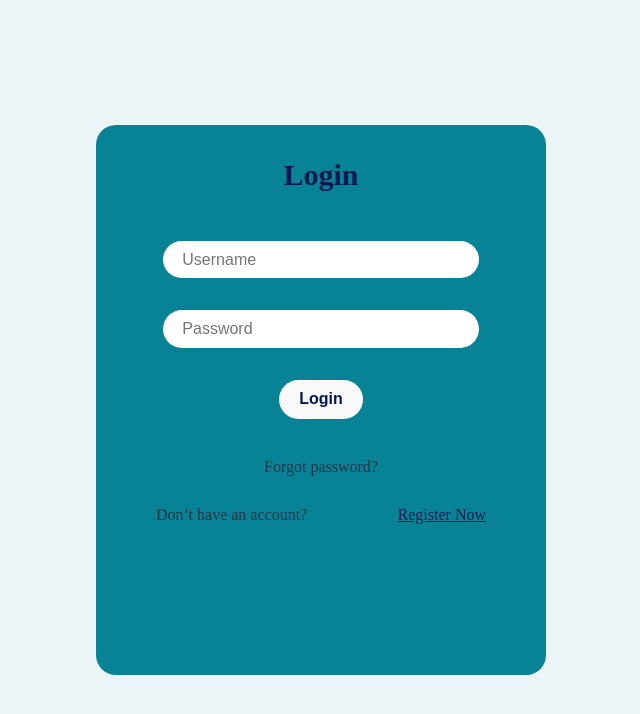
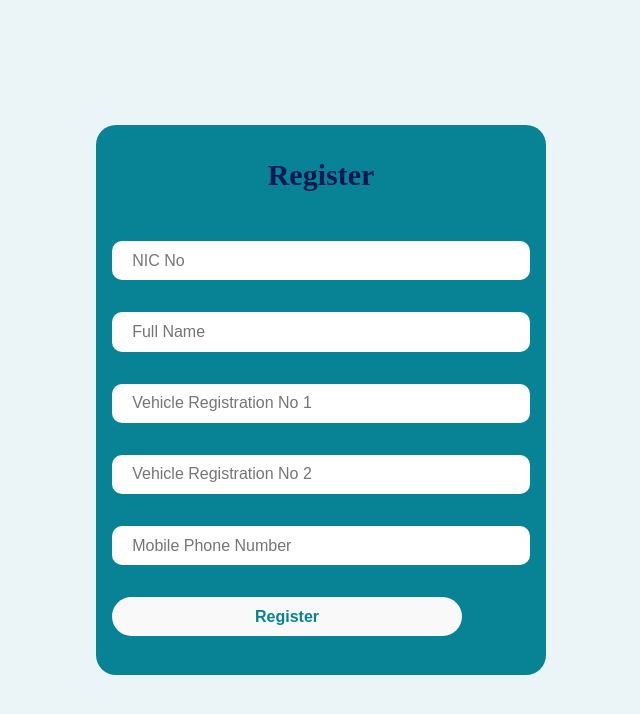
Before and after one commit to GayaniGunasekara/RideSync, a React (Vite) app in the folder ridesync-frontend/: page /registerVehicleOwner in a window 1280 px wide. Shown: the top 714 px of the page, without its empty margins (319-959 px from the left). Built offline with nearby package versions, Linux system fonts and the light colour scheme.

Commit message:
The registration pages for Workshop owner and vehicle owner are done

```diff
--- a/ridesync-frontend/src/App.jsx
+++ b/ridesync-frontend/src/App.jsx
@@ -1,23 +1,49 @@
 // App.jsx
+import { BrowserRouter as Router, Routes, Route, Navigate } from "react-router-dom";
+import { useState, useEffect } from "react";
 
-import { useState, useEffect } from "react";
+// Importing all pages
 import SplashScreen from "./pages/SplashScreen";
-import Home from "./pages/LoginPage";
+import LoginPage from "./pages/LoginPage";
 import RegisterSelection from "./pages/RegisterSelection";
+import RegisterVehicleOwner from "./pages/RegisterVehicleOwner";
+import RegisterWorkshopOwner from "./pages/RegisterWorkshopOwner";
 
 function App() {
-  // state: loading true = show splash screen
+  // State to control splash screen visibility
   const [loading, setLoading] = useState(true);
 
-  // useEffect runs once on mount
+  // useEffect → run once when App loads
   useEffect(() => {
-    // after 5 seconds, switch to Home
+    // Show splash screen for 5 seconds
     const timer = setTimeout(() => setLoading(false), 5000);
-    return () => clearTimeout(timer); // cleanup on unmount
+
+    // Cleanup timer on unmount
+    return () => clearTimeout(timer);
   }, []);
 
-  // conditional rendering
-  return loading ? <SplashScreen /> : <Home />;
+  // If still loading, show splash screen
+  if (loading) {
+    return <SplashScreen />;
+  }
+
+  // Once splash is done → render routes
+  return (
+    <Router>
+      <Routes>
+        {/* Default route → Login Page */}
+        <Route path="/" element={<LoginPage />} />
+
+        {/* Register flow */}
+        <Route path="/register" element={<RegisterSelection />} />
+        <Route path="/registerVehicleOwner" element={<RegisterVehicleOwner />} />
+        <Route path="/registerWorkshopOwner" element={<RegisterWorkshopOwner />} />
+
+        {/* Catch-all: Redirect any unknown routes to Login Page */}
+        <Route path="*" element={<Navigate to="/" replace />} />
+      </Routes>
+    </Router>
+  );
 }
 
 export default App;
--- a/ridesync-frontend/src/index.css
+++ b/ridesync-frontend/src/index.css
@@ -91,6 +91,12 @@ h1 {
 
 
 
+
+P1 {
+  font-size: 20px;
+}
+
+
 /* ================================
   input field ><input>
    ================================ */
@@ -113,6 +119,8 @@ input {
    Buttons <button>
    ================================ */
 button {
+  width: 350px;
+
   border-radius: 20px;
   /* Rounded corners */
   border: 1px solid transparent;
--- a/ridesync-frontend/src/pages/LoginPage.jsx
+++ b/ridesync-frontend/src/pages/LoginPage.jsx
@@ -1,84 +1,76 @@
 // ✅ Import the useState hook from React
-// useState lets you create and manage component state (e.g., username & password)
 import { useState } from "react";
+import { useNavigate } from "react-router-dom"; // for navigation
+import Card from "../components/Card-Login-Reg"; // ✅ Reusable card component
+import "../index.css"; // Global styles
 
-// ✅ Import a reusable Card component for styling/layout
-// This wraps the login form in a styled card (from ../components/Card-Login-Reg)
-import Card from "../components/Card-Login-Reg";
-
-// ✅ Import global CSS styles (Tailwind + custom CSS)
-import "../index.css";
-
-
-// ✅ Define and export the LoginPage component so it can be used in the app
 export default function LoginPage() {
-    // ✅ Define two state variables: username & password
-    // These store the input values from the form fields
     const [username, setUsername] = useState("");
     const [password, setPassword] = useState("");
+    const navigate = useNavigate();
 
     // ✅ Function to handle login form submission
     const handleLogin = (e) => {
-        e.preventDefault(); // prevent page reload when form is submitted
-        console.log("Username:", username, "Password:", password); // log credentials for debugging
-        // show different alerts based on username content
-        alert(username.includes("vehicle") ? "Vehicle Dashboard" : "Workshop Dashboard");
+        e.preventDefault();
+
+        // TODO: Replace this with backend/Firebase authentication check
+        console.log("Username:", username, "Password:", password);
+
+        // Example role check (you will replace with actual user data from backend)
+        if (username.includes("vehicle")) {
+            localStorage.setItem("userRole", "vehicleOwner"); // save role
+            navigate("/dashboard/vehicle"); // redirect
+        } else {
+            localStorage.setItem("userRole", "workshopOwner");
+            navigate("/dashboard/workshop");
+        }
     };
 
-    // ✅ JSX to render the login form
     return (
-        // flexbox container: center content horizontally & vertically
-        // h-screen & w-screen ensure it covers full viewport height & width
         <div className="flex justify-center items-center h-screen w-screen">
+            <Card>
+                <h1 className="text-white text-xl mb-6">Login</h1>
 
-            {/* ✅ Card wrapper (for nice UI box layout) */}
-            <Card>
-                {/* Page heading */}
-                <h1>Login</h1>
-
-                {/* ✅ Login form */}
                 <form
-                    onSubmit={handleLogin} // call handleLogin when form is submitted
-                    className="flex flex-col items-center" // vertical stacking of inputs & button
+                    onSubmit={handleLogin}
+                    className="flex flex-col items-center "
                 >
-                    {/* ✅ Username input */}
                     <input
-                        type="text" // input type text
-                        placeholder="Username" // gray placeholder text
-                        value={username} // controlled input bound to state
-                        onChange={(e) => setUsername(e.target.value)} // update state when typing
-                        className="p-3 rounded-full outline-none border-none w-full" // Tailwind styling
+                        type="text"
+                        placeholder="Username"
+                        value={username}
+                        onChange={(e) => setUsername(e.target.value)}
+                        className="p-3 rounded-full outline-none w-full mb-4"
                     />
 
-                    {/* ✅ Password input */}
                     <input
-                        type="password" // hides text as dots
+                        type="password"
                         placeholder="Password"
-                        value={password} // controlled input bound to state
-                        onChange={(e) => setPassword(e.target.value)} // update state when typing
-                        className="p-3 rounded-full outline-none border-none w-full mt-4" // mt-4 adds space above
+                        value={password}
+                        onChange={(e) => setPassword(e.target.value)}
+                        className="p-3 rounded-full outline-none w-full mb-4"
                     />
 
-                    {/* ✅ Submit button */}
-                    <button type="submit">
+                    <button
+                        type="submit"
+                        className="bg-white text-[#088395] font-bold py-2 px-6 rounded-full mt-2"
+                    >
                         Login
                     </button>
                 </form>
 
-                {/* ✅ Extra links below form */}
-                {/* mt-10 -> margin top between form & this section
-                    text-center -> center text
-                    text-sm -> smaller font
-                    text-white -> white text
-                    cursor-pointer -> hover effect on text
-                    w-[330px] -> fixed width so text doesn’t stretch full card */}
-                <div className="mt-10 text-center text-sm text-white cursor-pointer w-[330px]">
-                    <p>Forgot password?</p>
+                {/* Extra Links */}
+                <div className="mt-10 text-center text-sm text-white w-[330px]">
+                    <p className="mb-2 cursor-pointer">Forgot password?</p>
 
-                    {/* ✅ Register section */}
                     <div className="flex justify-between text-xs">
                         <span>Don’t have an account?</span>
-                        <a href="RegisterSelection.jsx" className="underline">Register Now </a>{/* underlined for clickable look */}
+                        <span
+                            onClick={() => navigate("/register")}
+                            className="underline cursor-pointer"
+                        >
+                            Register Now
+                        </span>
                     </div>
                 </div>
             </Card>
--- a/ridesync-frontend/src/pages/RegisterSelection.jsx
+++ b/ridesync-frontend/src/pages/RegisterSelection.jsx
@@ -0,0 +1,40 @@
+// RegisterSelection.jsx
+import { useNavigate } from "react-router-dom";
+import Card from "../components/Card-Login-Reg"; // ✅ Import reusable card
+import "../index.css";
+
+export default function RegisterSelection() {
+    // ✅ React Router's navigation hook
+    const navigate = useNavigate();
+
+    return (
+        <div className="flex justify-center items-center h-screen w-screen">
+            {/* ✅ Wrap content inside your reusable Card component */}
+            <Card>
+                {/* Page Title */}
+                <h1 className="text-white text-xl mb-6">Register</h1>
+
+                {/* Subtitle */}
+                <p className="text-white mb-6">You Are,</p>
+
+                {/* ✅ Workshop Owner Button */}
+                <button
+                    // Use the route path defined in App.jsx, not the file path
+                    onClick={() => navigate("/registerWorkshopOwner")}
+                    className="bg-white text-[#088395] font-semibold py-3 px-6 rounded-xl mb-4 hover:opacity-90"
+                >
+                    Motor Service & Repair Center Owner
+                </button>
+
+                {/* ✅ Vehicle Owner Button */}
+                <button
+                    // Again use the route path from App.jsx
+                    onClick={() => navigate("/registerVehicleOwner")}
+                    className="bg-white text-[#088395] font-semibold py-3 px-6 rounded-xl hover:opacity-90"
+                >
+                    Vehicle Owner
+                </button>
+            </Card>
+        </div>
+    );
+}
--- /dev/null
+++ b/ridesync-frontend/src/pages/RegisterVehicleOwner.jsx
@@ -0,0 +1,32 @@
+import { useNavigate } from "react-router-dom";
+import Card from "../components/Card-Login-Reg";
+
+export default function RegisterVehicleOwner() {
+    const navigate = useNavigate();
+
+    const handleRegister = (e) => {
+        e.preventDefault();
+        console.log("Vehicle Owner registered!");
+        // TODO: send data to backend/Firebase
+        navigate("/"); // after registering, go back to login page
+    };
+
+    return (
+        <div className="flex justify-center items-center h-screen w-screen">
+            <Card>
+                <h1 className="text-white text-xl mb-6">Register</h1>
+                <form onSubmit={handleRegister} className="flex flex-col w-full">
+                    <input type="text" placeholder="NIC No" className="p-3 rounded-xl mb-3" />
+                    <input type="text" placeholder="Full Name" className="p-3 rounded-xl mb-3" />
+                    <input type="text" placeholder="Vehicle Registration No 1" className="p-3 rounded-xl mb-3" />
+                    <input type="text" placeholder="Vehicle Registration No 2" className="p-3 rounded-xl mb-3" />
+                    <input type="text" placeholder="Mobile Phone Number" className="p-3 rounded-xl mb-3" />
+
+                    <button type="submit" className="bg-white text-[#088395] font-bold py-2 px-6 rounded-xl mt-4">
+                        Register
+                    </button>
+                </form>
+            </Card>
+        </div>
+    );
+}
--- /dev/null
+++ b/ridesync-frontend/src/pages/RegisterWorkshopOwner.jsx
@@ -0,0 +1,32 @@
+import { useNavigate } from "react-router-dom";
+import Card from "../components/Card-Login-Reg";
+
+export default function RegisterWorkshopOwner() {
+    const navigate = useNavigate();
+
+    const handleRegister = (e) => {
+        e.preventDefault();
+        console.log("Workshop Owner registered!");
+        // TODO: send data to backend/Firebase
+        navigate("/"); // after registering, go back to login page
+    };
+
+    return (
+        <div className="flex justify-center items-center h-screen w-screen">
+            <Card>
+                <h1 className="text-white text-xl mb-6">Register</h1>
+                <form onSubmit={handleRegister} className="flex flex-col w-full">
+                    <input type="text" placeholder="Business Registration No" className="p-3 rounded-xl mb-3" />
+                    <input type="text" placeholder="Business Name" className="p-3 rounded-xl mb-3" />
+                    <input type="text" placeholder="Location" className="p-3 rounded-xl mb-3" />
+                    <input type="text" placeholder="Providing Services" className="p-3 rounded-xl mb-3" />
+                    <input type="text" placeholder="Dealerships" className="p-3 rounded-xl mb-3" />
+
+                    <button type="submit" className="bg-white text-[#088395] font-bold py-2 px-6 rounded-xl mt-4">
+                        Register
+                    </button>
+                </form>
+            </Card>
+        </div>
+    );
+}
```
